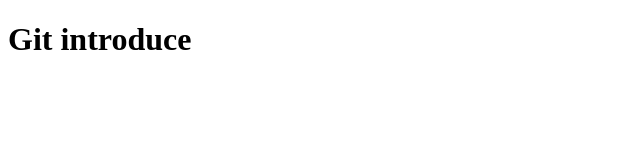
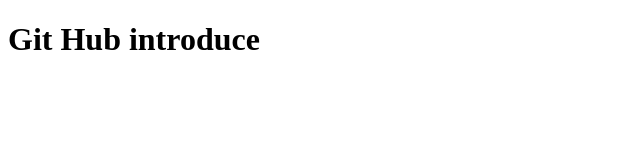
Before and after one commit to prayinspirit/test, a plain HTML site: page index.html in a window 1280 px wide. Shown: the whole page, without its empty margins (0-640 px from the left). Drawn offline with Linux system fonts and the light colour scheme.

Commit message:
Second Commit

```diff
--- a/index.html
+++ b/index.html
@@ -1,9 +1,9 @@
 <!DOCTYPE html>
 <html>
     <head>
-        <title>Git introduce</title>
+        <title>Git Hub introduce</title>
     </head>
     <body>
-        <h1>Git introduce</h1>
+        <h1>Git Hub introduce</h1>
     </body>
 </html>
```
